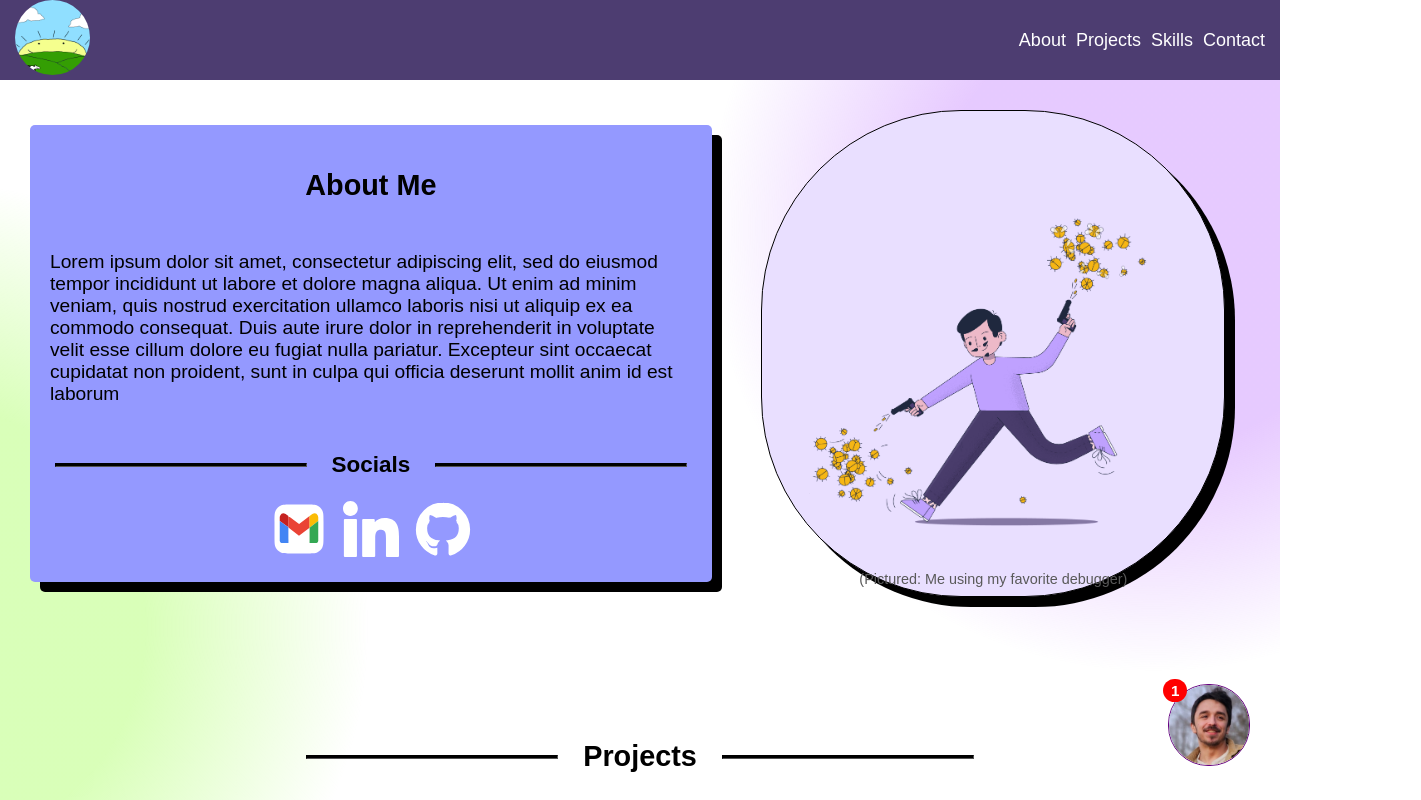
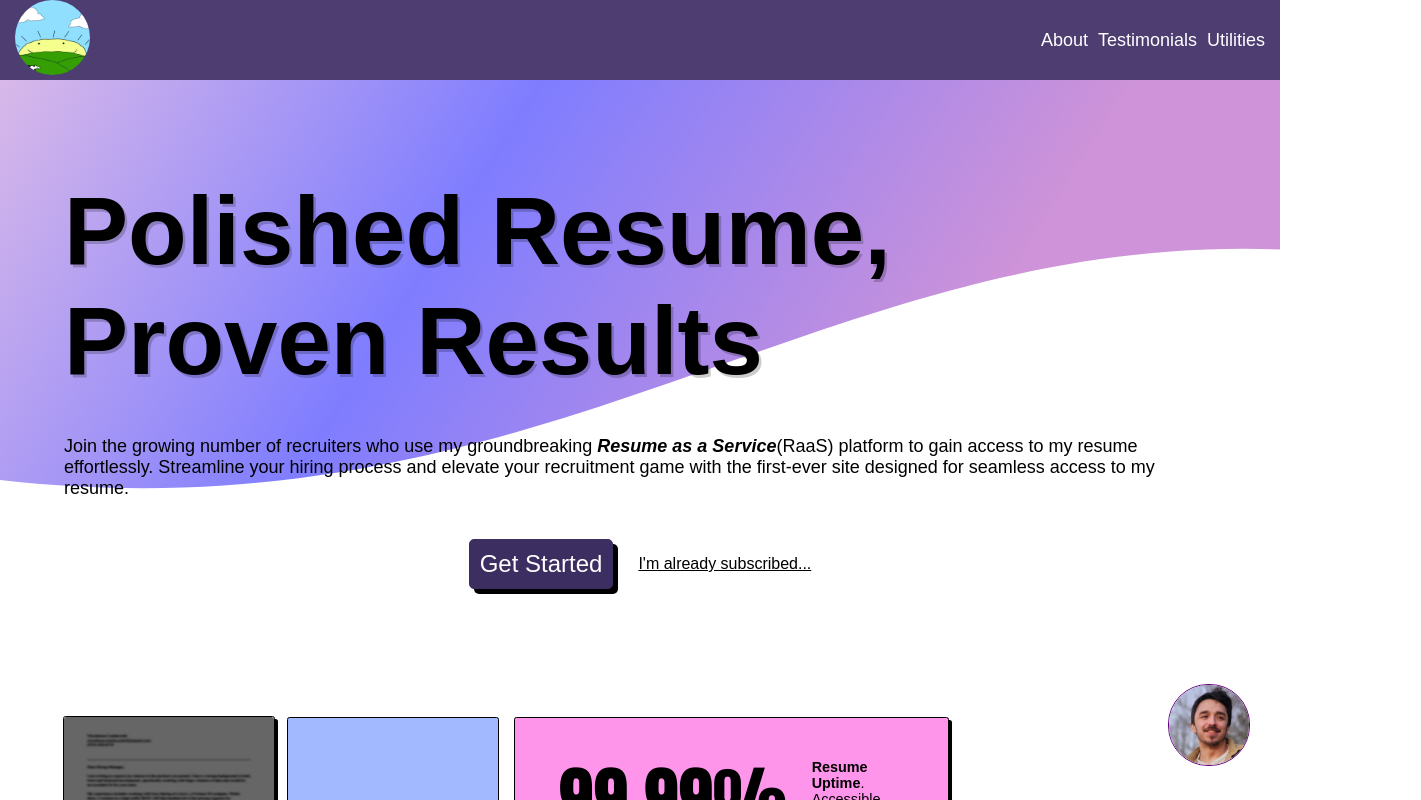
Before and after one commit to landaverdend/portfolio-site, a React (Vite) app: page /SplashView in a window 1280 px wide. Before the commit this address led to /ResumeView. Shown: the top 800 px of the page, 1421 px wide, since content can reach past the window. Built offline with nearby package versions, Linux system fonts and the light colour scheme; a web font is replaced by a local one.

Commit message:
pulling the button out for abstraction purposes...

```diff
--- /dev/null
+++ b/src/components/common/typewriterText/LargeButton/LargeButton.tsx
@@ -0,0 +1,13 @@
+import './large-button.css';
+
+type LBProps = {
+  children: React.ReactNode;
+  onClick: Function;
+};
+export default function LargeButton({ children, onClick }: LBProps) {
+  return (
+    <button onClick={() => onClick()} className="large-button-container">
+      {children}
+    </button>
+  );
+}
--- /dev/null
+++ b/src/components/common/typewriterText/LargeButton/large-button.css
@@ -0,0 +1,19 @@
+.large-button-container {
+  color: white;
+
+  padding: 10px;
+  width: fit-content;
+
+  font-weight: 200;
+  font-size: x-large;
+
+  background-color: rgb(61, 46, 97);
+  border: 1px solid rgb(61, 46, 97);
+  border-radius: 5px;
+  box-shadow: 5px 5px black;
+}
+
+.large-button-container:hover {
+  cursor: pointer;
+  opacity: 0.5;
+}
--- a/src/state/appState.ts
+++ b/src/state/appState.ts
@@ -18,8 +18,8 @@ type AppState = {
 export const useAppState = create<AppState>((set) => ({
   // componentToRender: 'SurveyView',
   // componentToRender: 'CoverLetterGeneratorView',
-  componentToRender: 'ResumeView',
-  // componentToRender: 'SplashView',
+  // componentToRender: 'ResumeView',
+  componentToRender: 'SplashView',
   nextView: '',
 
   isLoading: false,
--- a/src/views/resumeView/about/AboutContainer.tsx
+++ b/src/views/resumeView/about/AboutContainer.tsx
@@ -11,10 +11,22 @@ function AboutContainer() {
       <div id="about" className="about-container flex-row">
         <div className="flex-column text-container__text">
           <h2>About Me</h2>
-          Lorem ipsum dolor sit amet, consectetur adipiscing elit, sed do eiusmod tempor incididunt ut labore et dolore magna
-          aliqua. Ut enim ad minim veniam, quis nostrud exercitation ullamco laboris nisi ut aliquip ex ea commodo consequat. Duis
-          aute irure dolor in reprehenderit in voluptate velit esse cillum dolore eu fugiat nulla pariatur. Excepteur sint
-          occaecat cupidatat non proident, sunt in culpa qui officia deserunt mollit anim id est laborum
+
+          <p>
+            Lorem ipsum dolor sit amet, consectetur adipiscing elit, sed do eiusmod tempor incididunt ut labore et dolore magna
+            aliqua. Ut enim ad minim veniam, quis nostrud exercitation ullamco laboris nisi ut aliquip ex ea commodo consequat.
+            Duis aute irure dolor in reprehenderit in voluptate velit esse cillum dolore eu fugiat nulla pariatur. Excepteur sint
+            occaecat cupidatat non proident, sunt in culpa qui officia deserunt mollit anim id est laborum
+          </p>
+
+          <div>
+            Check out my
+            {' '}
+            <span>
+              <b>resume</b>
+            </span>
+          </div>
+
           <div className="social-dock">
             <SubHeader>
               <h3>Socials</h3>
--- a/src/views/splashView/SplashView.tsx
+++ b/src/views/splashView/SplashView.tsx
@@ -8,23 +8,7 @@ import MainSection from './mainSection/MainSection';
 import CompanyDock from '@/components/companyDock/CompanyDock';
 import ReccomendationDrawer from './reccomendationDrawer/ReccomendationDrawer';
 import CoverLetterSection from './coverLetterSection/CoverLetterSection';
-import { useAppState, View } from '@/state/appState';
 import BackgroundCanvas from '@/components/backgroundCanvas/BackgroundCanvas';
-
-export function SplashPageButton({ nextView, displayText }: { nextView: View; displayText: string }) {
-  const { triggerLoadingSequence } = useAppState();
-
-  return (
-    <span
-      className="start__button"
-      onClick={() => {
-        triggerLoadingSequence(nextView);
-      }}>
-      {displayText}
-      <i className="fa-solid fa-arrow-right"></i>
-    </span>
-  );
-}
 
 function SplashView() {
   const navbarLinks = [
--- a/src/views/splashView/coverLetterSection/CoverLetterSection.tsx
+++ b/src/views/splashView/coverLetterSection/CoverLetterSection.tsx
@@ -1,11 +1,14 @@
 import './cover-letter-section.css';
-import { SplashPageButton } from '../SplashView';
 import time from '@assets/images/splash-page/time.png';
 import coins from '@assets/images/splash-page/coins.png';
 import feather from '@assets/images/splash-page/feather.png';
 import meTyping from '@assets/images/splash-page/meTyping.png';
+import LargeButton from '@/components/common/typewriterText/LargeButton/LargeButton';
+import { useAppState } from '@/state/appState';
 
 export default function CoverLetterSection() {
+  const { triggerLoadingSequence } = useAppState();
+
   return (
     <div className="panel-container">
       <div className="panel-one">
@@ -15,7 +18,12 @@ export default function CoverLetterSection() {
           flipping the script. Simply provide me with your keywords, buzzwords, favorite business clichés, and preferred tone, and
           I’ll whip up a masterpiece that showcases why I'm the perfect fit for your rejection email.
         </p>
-        <SplashPageButton displayText="Check it out!" nextView="CoverLetterGeneratorView" />
+        <LargeButton
+          onClick={() => {
+            triggerLoadingSequence('CoverLetterGeneratorView');
+          }}>
+          Check it out!
+        </LargeButton>
         <img src={meTyping} height={450} width={450} />
       </div>
 
--- a/src/views/splashView/mainSection/MainSection.tsx
+++ b/src/views/splashView/mainSection/MainSection.tsx
@@ -2,10 +2,13 @@ import './main-section.css';
 
 import FakeCaptchaContainer from '@/components/fakeCaptcha/FakeCaptchaContainer';
 import { useState } from 'react';
-import { SplashPageButton } from '../SplashView';
 import SplashGrid from '../splashGrid/SplashGrid';
+import LargeButton from '@/components/common/typewriterText/LargeButton/LargeButton';
+import { useAppState } from '@/state/appState';
 
 export default function MainSection() {
+  const { triggerLoadingSequence } = useAppState();
+
   const [displayFakeCaptcha, setDisplayFakeCaptcha] = useState(false);
 
   return (
@@ -22,8 +25,12 @@ export default function MainSection() {
         </span>
 
         <div className="main-section__buttons">
-          <SplashPageButton displayText="Get Started" nextView="SurveyView" />
-
+          <LargeButton
+            onClick={() => {
+              triggerLoadingSequence('SurveyView');
+            }}>
+            Get Started
+          </LargeButton>
           <span style={{ color: 'black' }}>
             {displayFakeCaptcha ? (
               <FakeCaptchaContainer />
```
Also changed, not shown: 1 other file (tests, documents, lock files or other folders).
